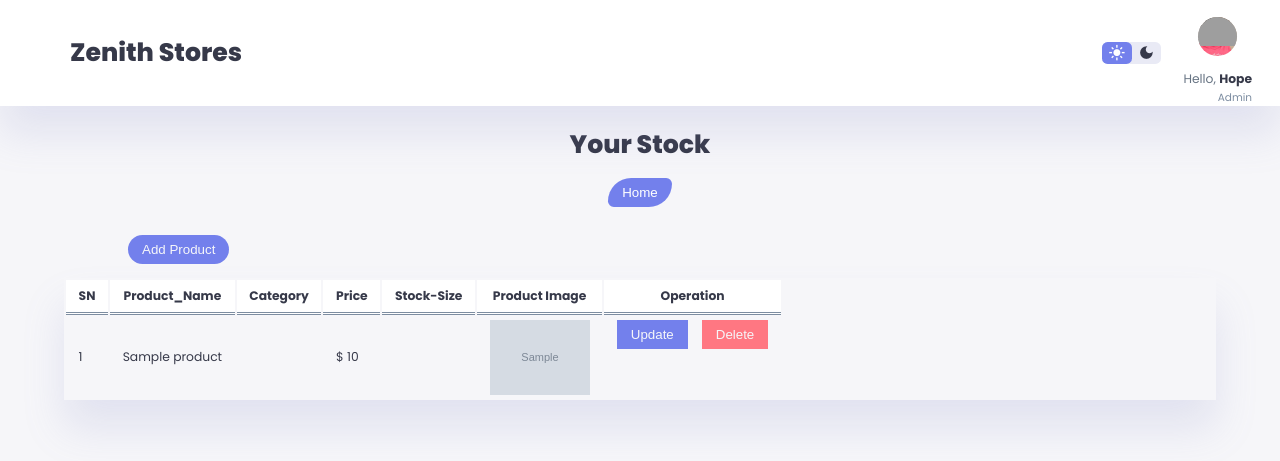
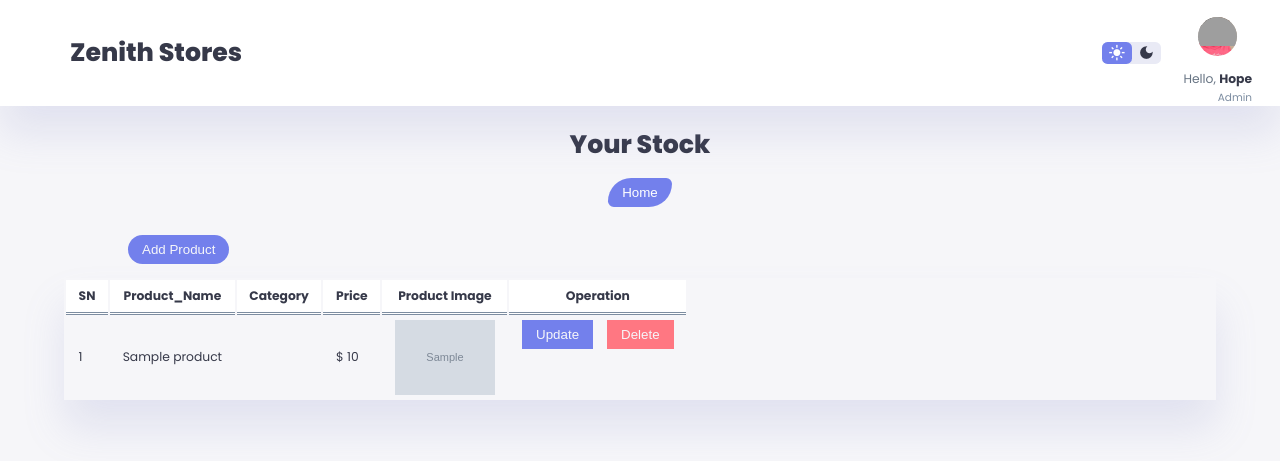
Before and after one commit to Projects-002/Restaurant_Billing, a PHP site: page /Admin/products.php in a window 1280 px wide. Shown: the top 461 px of the page. Run offline with PHP 8.4, Linux system fonts and the light colour scheme; a user stored in the database is signed in; tables that the repository leaves empty hold one stand-in row (values such as "Sample post"); grey boxes marked "Sample" are stand-in pictures; data that the repository does not hold is empty; grey boxes are pictures that could not be loaded.

Commit message:
Products updated

```diff
--- a/Admin/Product_operation/update.php
+++ b/Admin/Product_operation/update.php
@@ -16,7 +16,6 @@ include('../databases/connect.php');
           $P_name = $row['P_Name'];
           $Category = $row['Category'];
           $Price = $row['Price'];
-          $Stock = $row['Stock'];
           $P_Image = $row['P_Image'];
 
 ?>
--- a/Admin/Products.php
+++ b/Admin/Products.php
@@ -150,7 +150,6 @@ include('databases/connect.php');
                               <th>Product_Name</th>
                               <th>Category</th>
                               <th>Price</th>
-                              <th>Stock-Size</th>
                               <th>Product Image</th>
                               <th>Operation</th>
                           </thead>
@@ -164,7 +163,6 @@ include('databases/connect.php');
                                     $P_name = $row['P_Name'];
                                     $Category = $row['Category'];
                                     $Price = $row['Price'];
-                                    $Stock = $row['Stock'];
                                     $P_Image = $row['P_Image'];
                                   echo '
                                         <tr>
@@ -172,7 +170,6 @@ include('databases/connect.php');
                                             <td>'.$P_name.'</td>
                                             <td>'.$Category.'</td>
                                             <td>$ '.$Price.'</td>
-                                            <td>'.$Stock.'</td>
                                             <td><img class="display-img" src="'.$P_Image.'"></td>
                                             <td class="operations">
                                                 <a href="product_operation/update.php? updateid='.$SN.'"><button class="update">Update</button></a>
--- a/Database/db.php
+++ b/Database/db.php
@@ -3,7 +3,7 @@
 // Database configuration
         $db_server = 'localhost';
         $db_user = 'root';
-        $db_pass = '';
+        $db_pass = '22092209';
         $db_name = 'restaurant_billing';
         $conn = '';
 
```
